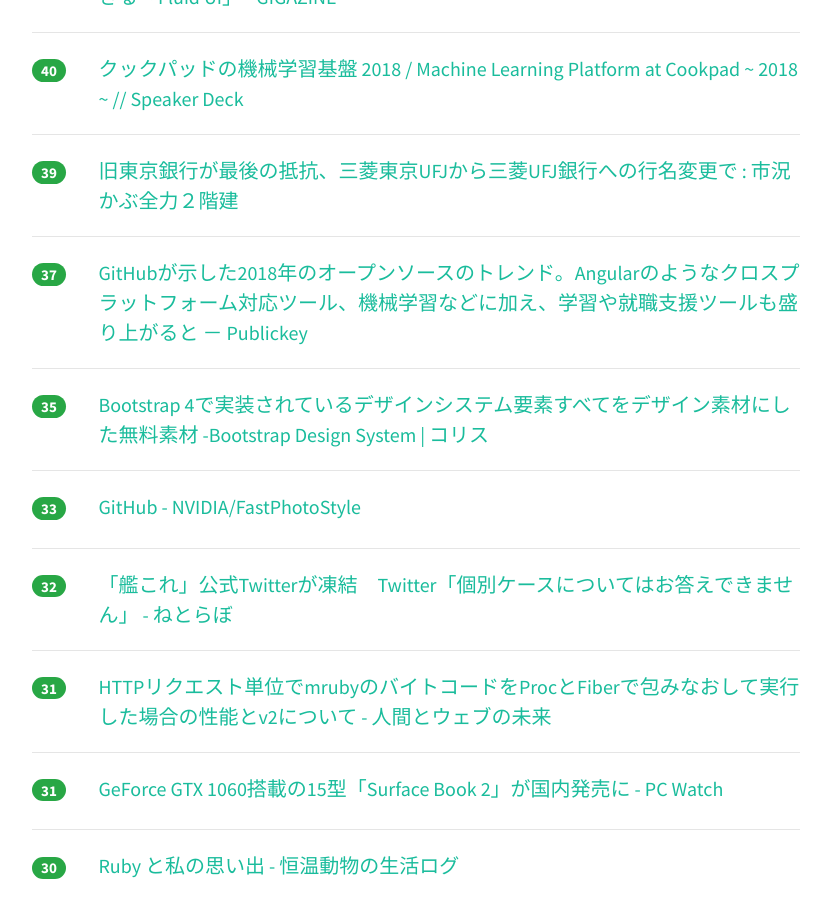
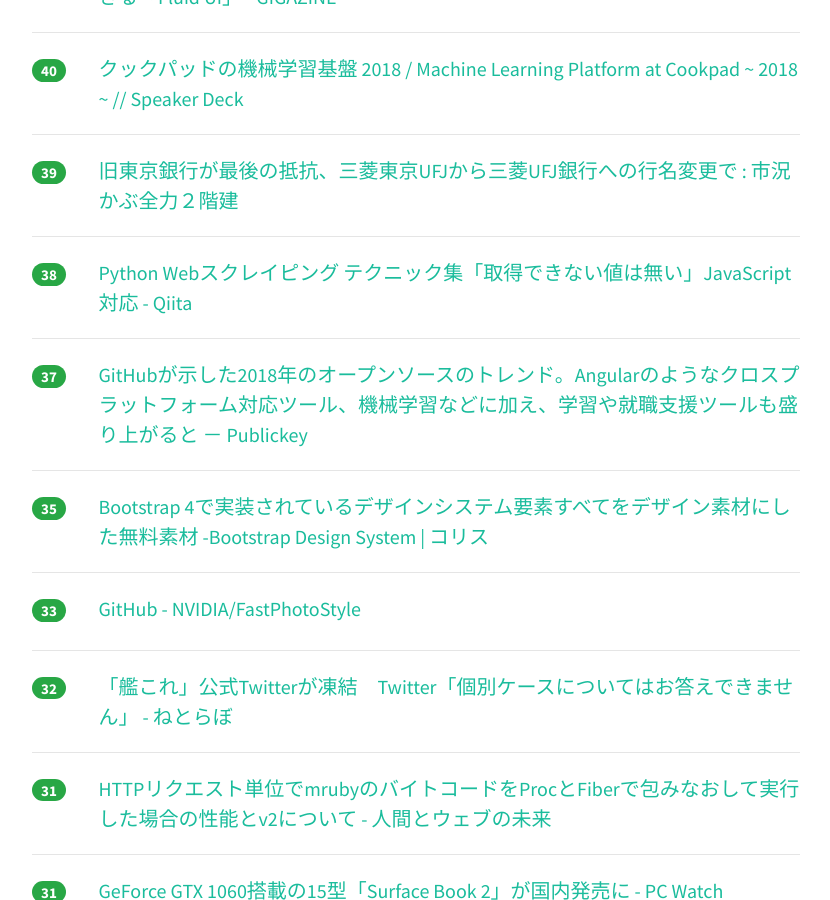
Before and after one commit to yatta47/hatena-matome-site, a Jekyll site: the page built from _posts/2018-02-22-hatena.md, in a window 1280 px wide and 900 px high, scrolled down 2182 px. Shown: the whole window, without its empty margins (224-1054 px from the left). Built offline with Jekyll 4.4.1, drawn with Linux system fonts in a browser that asks for light colours; nearby versions of some CDN libraries; some of the changed text lies outside the part shown.

Commit message:
Updated 2018-02-22

```diff
--- a/_posts/2018-02-22-hatena.md
+++ b/_posts/2018-02-22-hatena.md
@@ -112,6 +112,11 @@ tags: [it-hotentry]
 </div>
 <hr>
 <div class="row">
+<div class="col-1"><span class="badge badge-pill badge-success h2">38</span></div>
+<div class="col-11"><a href='https://qiita.com/Azunyan1111/items/b161b998790b1db2ff7a' target='_blank'>Python Webスクレイピング テクニック集「取得できない値は無い」JavaScript対応 - Qiita</a></div>
+</div>
+<hr>
+<div class="row">
 <div class="col-1"><span class="badge badge-pill badge-success h2">37</span></div>
 <div class="col-11"><a href='http://www.publickey1.jp/blog/18/github2018angular.html' target='_blank'>GitHubが示した2018年のオープンソースのトレンド。Angularのようなクロスプラットフォーム対応ツール、機械学習などに加え、学習や就職支援ツールも盛り上がると － Publickey</a></div>
 </div>
@@ -202,6 +207,11 @@ tags: [it-hotentry]
 </div>
 <hr>
 <div class="row">
+<div class="col-1"><span class="badge badge-pill badge-success h2">21</span></div>
+<div class="col-11"><a href='https://note.mu/ujixuji/n/nd24edc1d874a' target='_blank'>UXデザイナーがユーザビリティデザイナーになってしまう残念さ｜竹内 裕和｜note</a></div>
+</div>
+<hr>
+<div class="row">
 <div class="col-1"><span class="badge badge-pill badge-success h2">20</span></div>
 <div class="col-11"><a href='http://jaykogami.com/2018/02/14940.html' target='_blank'>音楽ストリーミングの「黒船」から第3勢力へ。Amazon Musicが新体制を発表、ワーナー・ブラザース・レコード元社長ダン・マッキャロルが参画 | All Digital Music</a></div>
 </div>
```
Also changed, not shown: other parts of _posts/2018-02-22-hatena.md (+2 -2 lines).
